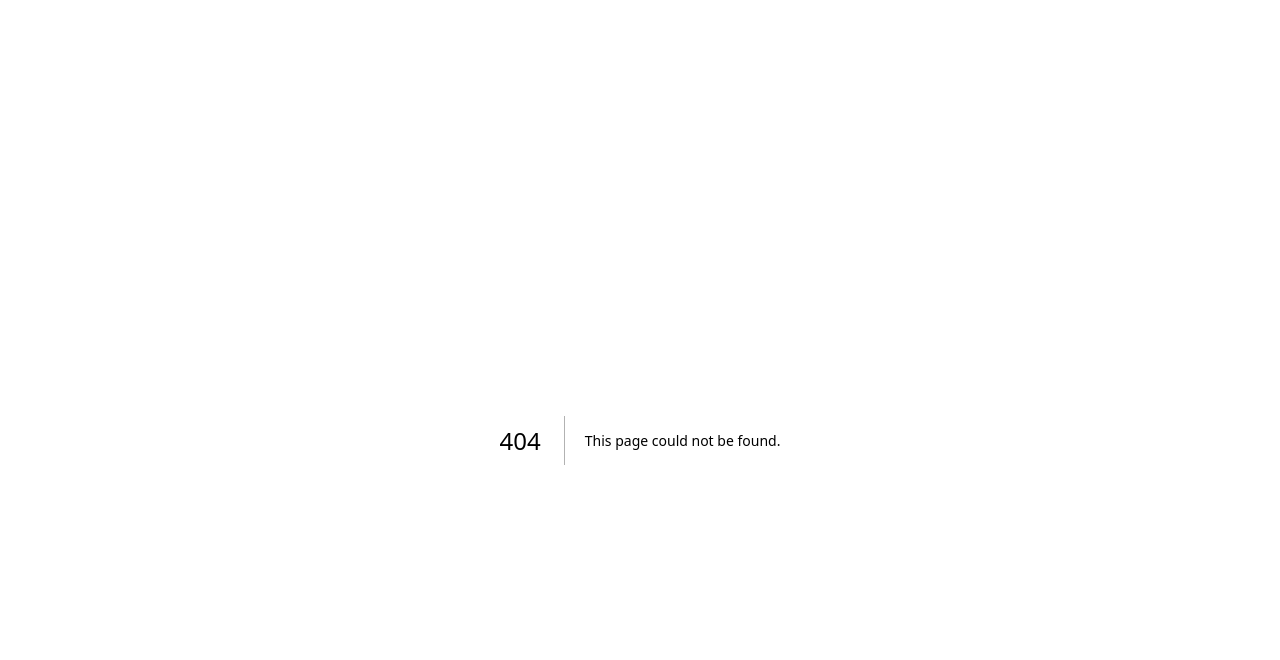
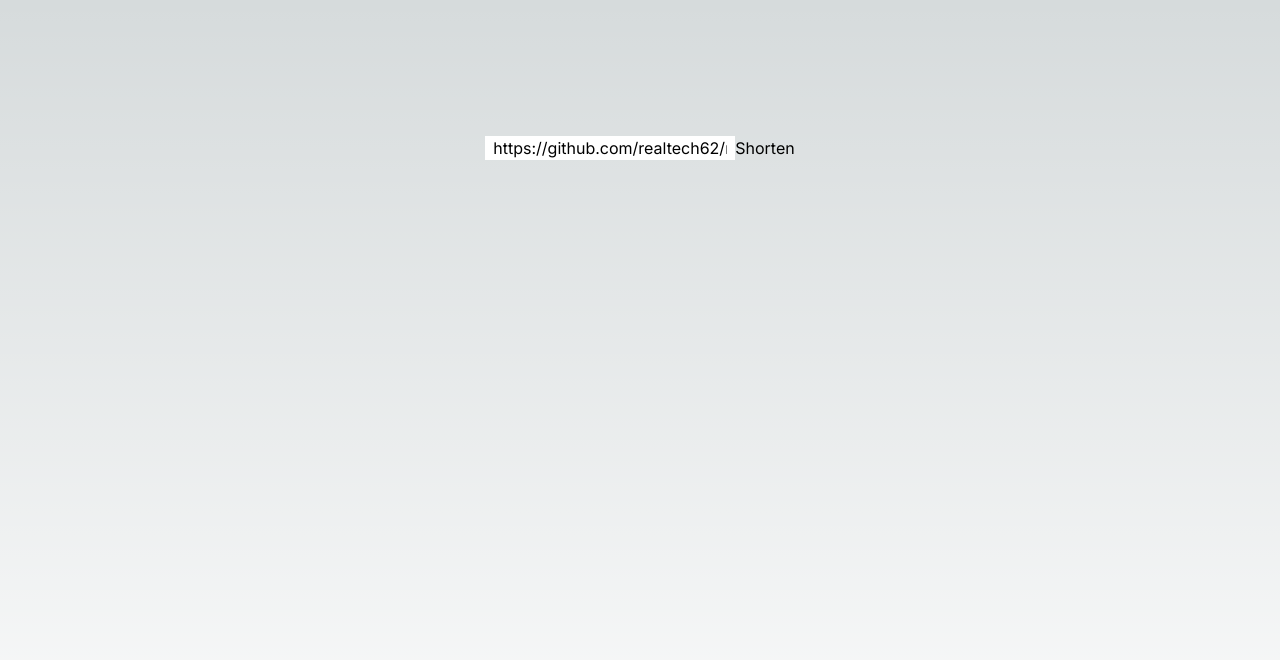
Before and after one commit to realtech62/next.io, a Next.js app: page /links in a window 1280 px wide. Before the commit this address had no page. Shown: the top 660 px of the page. Built offline with nearby package versions, Linux system fonts and the light colour scheme.

Commit message:
Added links create form

```diff
--- /dev/null
+++ b/src/app/api/links/route.js
@@ -0,0 +1,7 @@
+import { NextResponse } from "next/server";
+
+export async function POST() {
+	return NextResponse.json({
+		hello: "POST"
+	})
+}
--- /dev/null
+++ b/src/app/links/createForm.js
@@ -0,0 +1,34 @@
+'use client'
+import { useState } from "react"
+
+export default function LinksCreateForm() {
+	const [results, setResults] = useState(null)
+	const handleForm = async (event) => {
+		event.preventDefault()
+		const formData = new FormData(event.target)
+		const data = Object.fromEntries(formData)
+		const JSONData = JSON.stringify(data)
+		const endpoint = "/api/links"
+
+		const options = {
+			method: 'POST',
+			headers: {
+				'Content-Type': 'application/json'
+			},
+			body: JSONData
+		}
+
+		const response = await fetch(endpoint, options)
+		const result = await response.json()
+
+		setResults(result)
+	}
+
+	return <>
+		<form onSubmit={handleForm}>
+			<input type="text" name="url" placeholder="Your url to shorten" className="dark:bg-slate-800 dark:text-white px-2" defaultValue="https://github.com/realtech62/next.io"/>
+			<button type="submit">Shorten</button>
+		</form>
+		{results && <pre>{JSON.stringify(results, null, 4)}</pre>}
+	</>
+}
--- /dev/null
+++ b/src/app/links/page.js
@@ -0,0 +1,9 @@
+import LinksCreateForm from "./createForm"
+
+export default function LinksPage() {
+	return (
+		<main className="flex min-h-screen flex-col items-center justify-between p-24">
+			<LinksCreateForm />
+		</main>
+	)
+}
```
